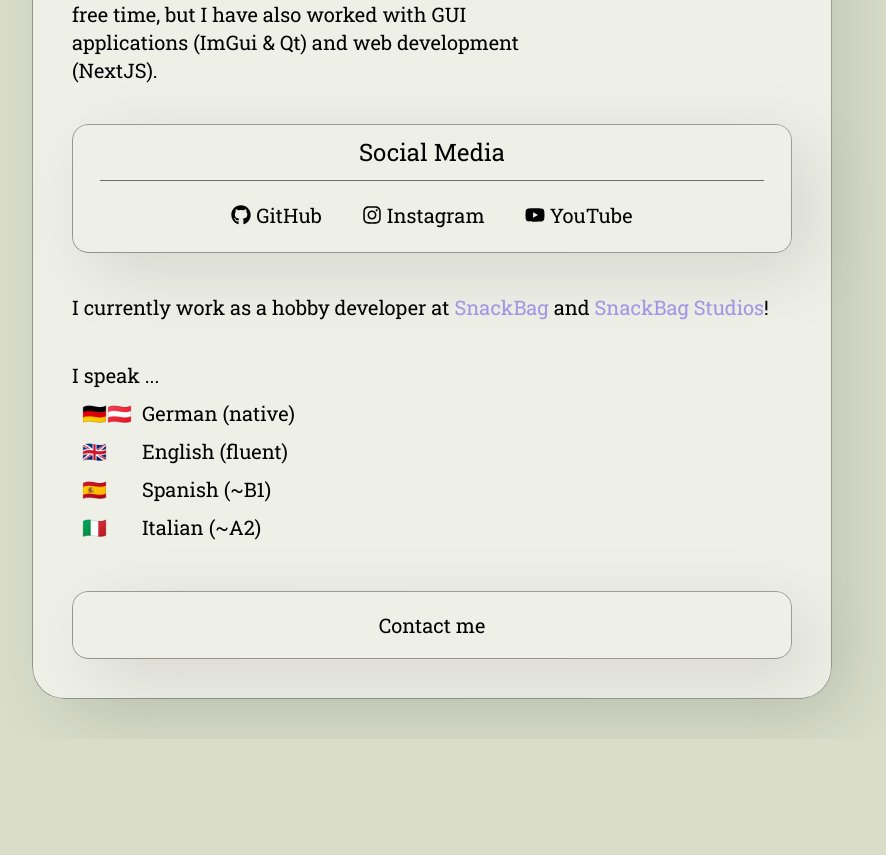
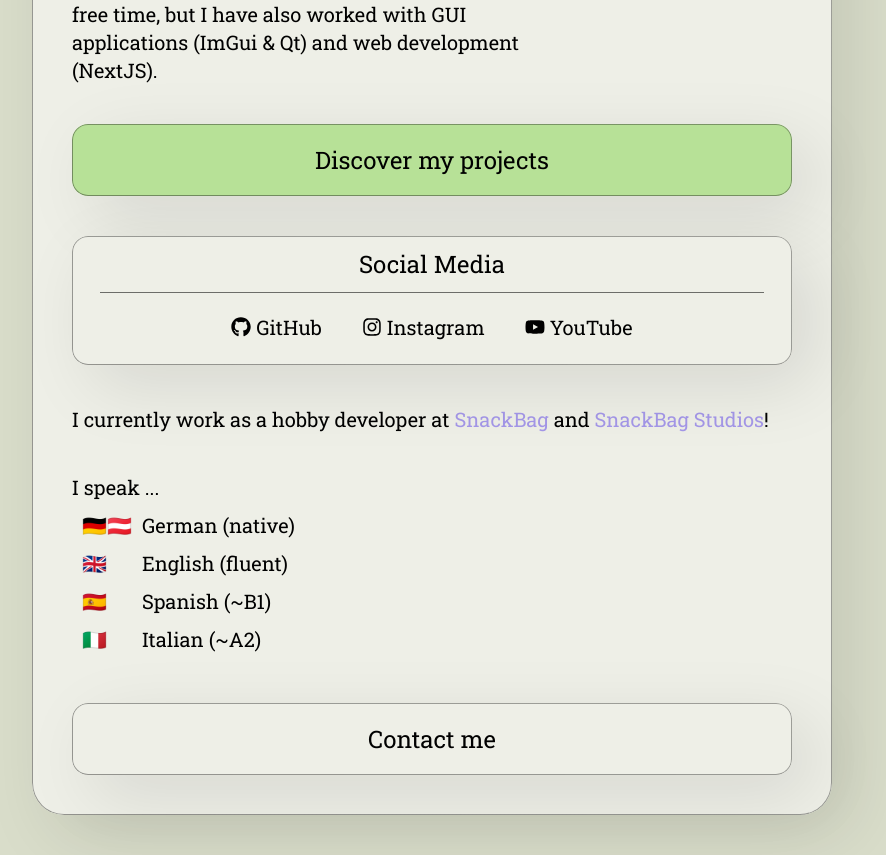
Before and after one commit to tobiazsh/tobiazsh.github.io, a Next.js app: page / in a window 1280 px wide. Shown: the part 640-1495 px from the top of the page, without its empty margins (208-1094 px from the left). Before the commit the page ends 1379 px from the top, so only its background shows below. Built offline with nearby package versions, Linux system fonts and the light colour scheme.

Commit message:
Add better alt for pic and add "Project" button

```diff
--- a/app/page.tsx
+++ b/app/page.tsx
@@ -15,7 +15,7 @@ export default function Home() {
         <span className={`aspect-square md:w-1/4 w-1/2 relative ${styles.floating} rounded-3xl overflow-hidden`}>
           <Image
             src="/pfp.jpg"
-            alt="Tobias' Profile Picture"
+            alt="Tobias' Profile Picture. White cat with black spots making a funny face."
             fill={true}
           />
         </span>
@@ -26,6 +26,10 @@ export default function Home() {
           <p>I primarily work with Java and TypeScript, but I also have experience in C+&#8288;+ and C#!</p><br/>
           <p>I do mainly Minecraft modding via Fabric in my free time, but I have also worked with GUI applications (ImGui & Qt) and web development (NextJS).</p>
         </div>
+
+        <Link href={"/projects"} className={`text-center ${styles.highlight_border} ${styles.floating} p-5 w-full text-2xl bg-(--primary)!`}>
+          Discover my projects
+        </Link>
 
         <SocialMediaFloater />
 
@@ -48,7 +52,7 @@ export default function Home() {
           </table>
         </div>
 
-        <Link href={"/contact"} className={`p-5 text-center ${styles.floating} ${styles.highlight_border}`}>
+        <Link href={"/contact"} className={`p-5 text-center ${styles.floating} ${styles.highlight_border} text-2xl`}>
           Contact me
         </Link>
 
```
